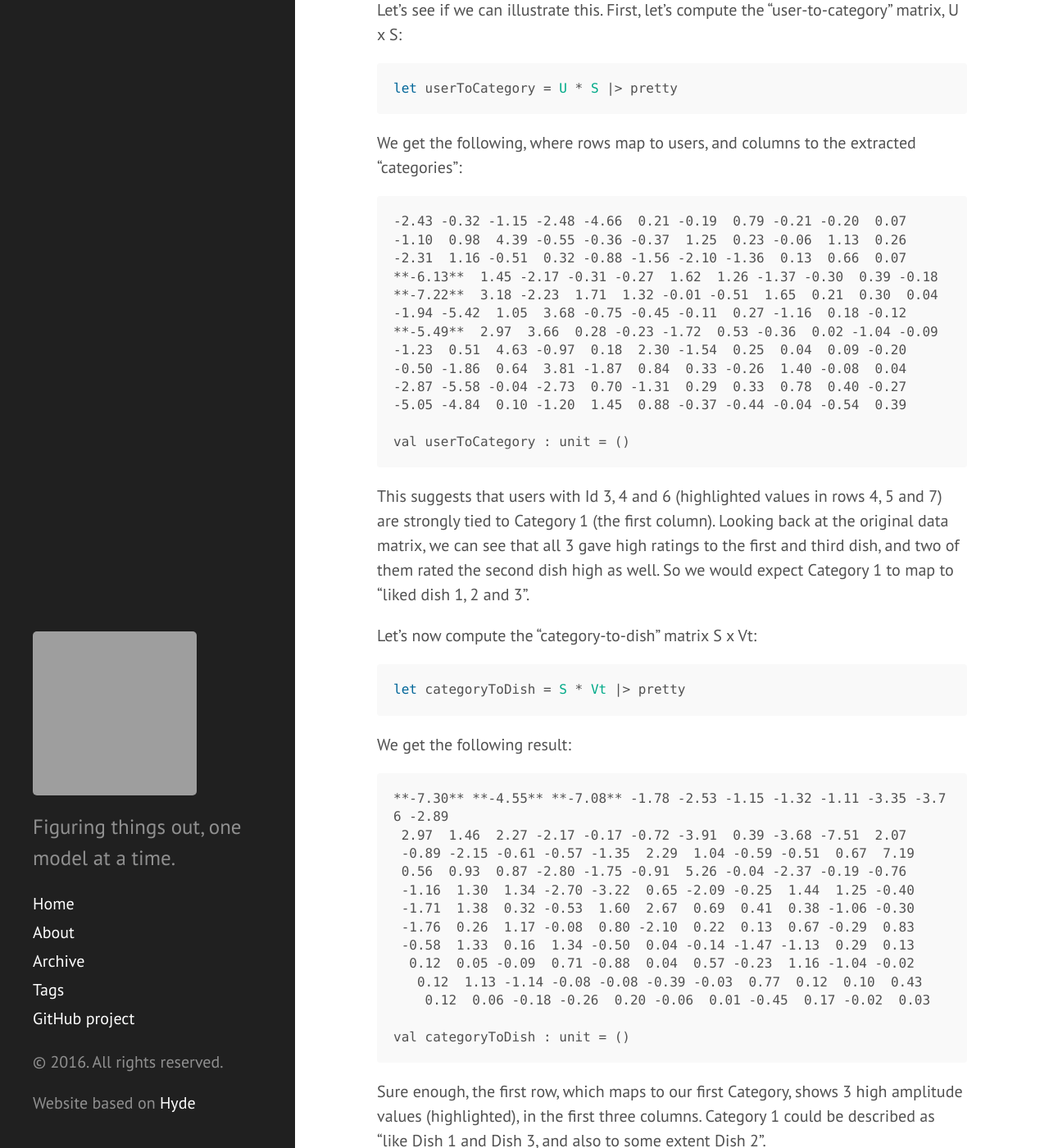
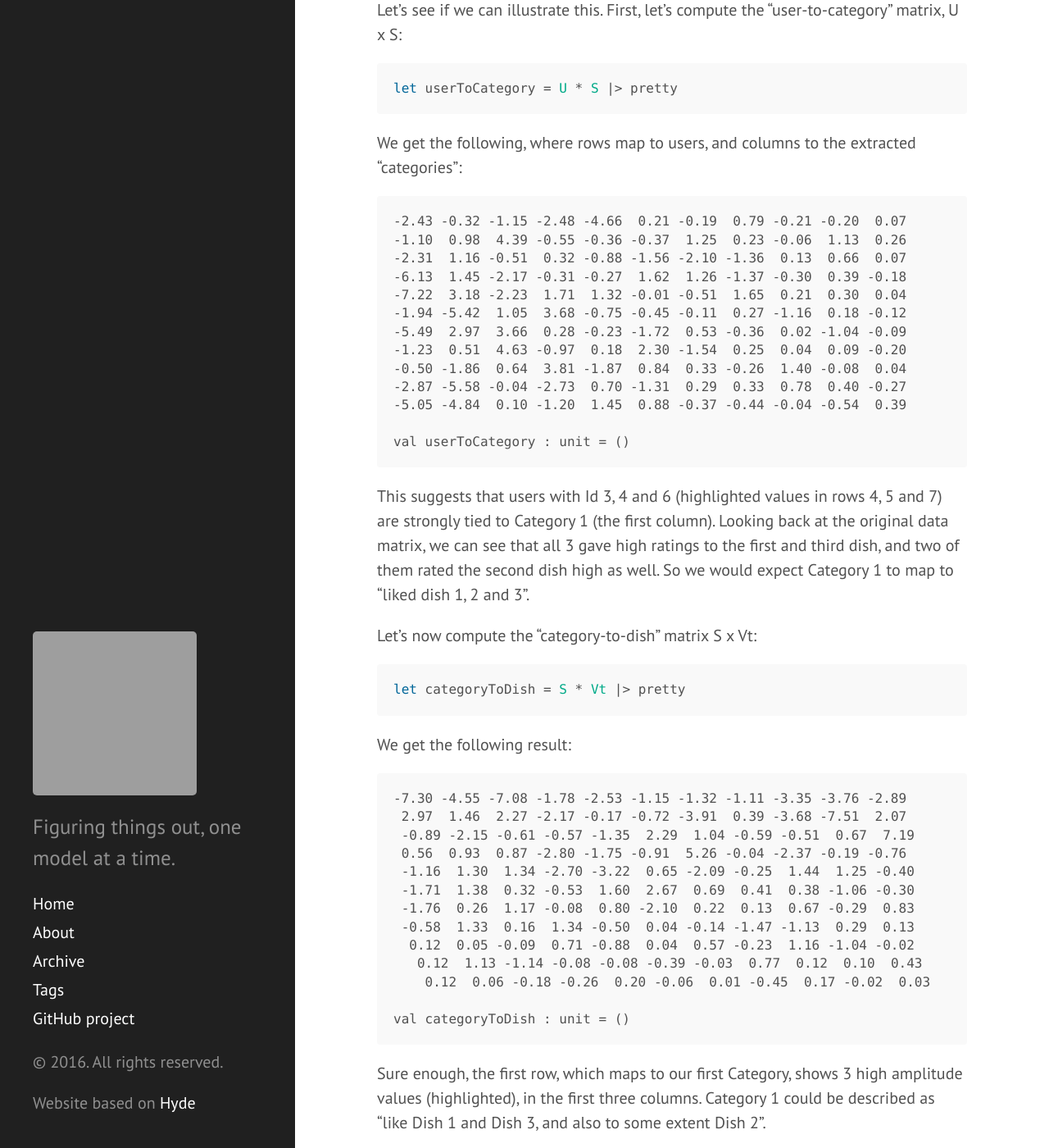
Before and after one commit to mathias-brandewinder/mathias-brandewinder.github.io, a Jekyll site: the page built from _posts/2013-03-25-Simplify-data-with-SVD-and-MathNET-in-FSharp.md, in a window 1280 px wide and 1400 px high, scrolled down 5762 px. Shown: the whole window at 82% size. Built offline with Jekyll 4.4.1, drawn with Linux system fonts in a browser that asks for light colours; comment, search, counter and statistics services are not loaded; some of the changed text lies outside the part shown; grey boxes are pictures that could not be loaded.

Commit message:
2013/03 formatting fixes

````diff
--- a/_posts/2013-03-25-Simplify-data-with-SVD-and-MathNET-in-FSharp.md
+++ b/_posts/2013-03-25-Simplify-data-with-SVD-and-MathNET-in-FSharp.md
@@ -157,17 +157,17 @@
 ```
 
 ```
-**13.10**  0.00  0.00  0.00  0.00  0.00  0.00  0.00  0.00  0.00  0.00
-0.00  **10.54**  0.00  0.00  0.00  0.00  0.00  0.00  0.00  0.00  0.00
-0.00  0.00  **8.18**  0.00  0.00  0.00  0.00  0.00  0.00  0.00  0.00
-0.00  0.00  0.00  **6.89**  0.00  0.00  0.00  0.00  0.00  0.00  0.00
-0.00  0.00  0.00  0.00  **5.59**  0.00  0.00  0.00  0.00  0.00  0.00
-0.00  0.00  0.00  0.00  0.00  **4.11**  0.00  0.00  0.00  0.00  0.00
-0.00  0.00  0.00  0.00  0.00  0.00  **3.30**  0.00  0.00  0.00  0.00
-0.00  0.00  0.00  0.00  0.00  0.00  0.00  **2.78**  0.00  0.00  0.00
-0.00  0.00  0.00  0.00  0.00  0.00  0.00  0.00  **2.03**  0.00  0.00
-0.00  0.00  0.00  0.00  0.00  0.00  0.00  0.00  0.00  **1.89**  0.00
-0.00  0.00  0.00  0.00  0.00  0.00  0.00  0.00  0.00  0.00  **0.63**
+13.10  0.00  0.00  0.00  0.00  0.00  0.00  0.00  0.00  0.00  0.00
+0.00  10.54  0.00  0.00  0.00  0.00  0.00  0.00  0.00  0.00  0.00
+0.00  0.00  8.18  0.00  0.00  0.00  0.00  0.00  0.00  0.00  0.00
+0.00  0.00  0.00  6.89  0.00  0.00  0.00  0.00  0.00  0.00  0.00
+0.00  0.00  0.00  0.00  5.59  0.00  0.00  0.00  0.00  0.00  0.00
+0.00  0.00  0.00  0.00  0.00  4.11  0.00  0.00  0.00  0.00  0.00
+0.00  0.00  0.00  0.00  0.00  0.00  3.30  0.00  0.00  0.00  0.00
+0.00  0.00  0.00  0.00  0.00  0.00  0.00  2.78  0.00  0.00  0.00
+0.00  0.00  0.00  0.00  0.00  0.00  0.00  0.00  2.03  0.00  0.00
+0.00  0.00  0.00  0.00  0.00  0.00  0.00  0.00  0.00  1.89  0.00
+0.00  0.00  0.00  0.00  0.00  0.00  0.00  0.00  0.00  0.00  0.63
 
 val it : unit = ()
 ```
@@ -186,10 +186,10 @@
 -2.43 -0.32 -1.15 -2.48 -4.66  0.21 -0.19  0.79 -0.21 -0.20  0.07
 -1.10  0.98  4.39 -0.55 -0.36 -0.37  1.25  0.23 -0.06  1.13  0.26
 -2.31  1.16 -0.51  0.32 -0.88 -1.56 -2.10 -1.36  0.13  0.66  0.07
-**-6.13**  1.45 -2.17 -0.31 -0.27  1.62  1.26 -1.37 -0.30  0.39 -0.18
-**-7.22**  3.18 -2.23  1.71  1.32 -0.01 -0.51  1.65  0.21  0.30  0.04
+-6.13  1.45 -2.17 -0.31 -0.27  1.62  1.26 -1.37 -0.30  0.39 -0.18
+-7.22  3.18 -2.23  1.71  1.32 -0.01 -0.51  1.65  0.21  0.30  0.04
 -1.94 -5.42  1.05  3.68 -0.75 -0.45 -0.11  0.27 -1.16  0.18 -0.12
-**-5.49**  2.97  3.66  0.28 -0.23 -1.72  0.53 -0.36  0.02 -1.04 -0.09
+-5.49  2.97  3.66  0.28 -0.23 -1.72  0.53 -0.36  0.02 -1.04 -0.09
 -1.23  0.51  4.63 -0.97  0.18  2.30 -1.54  0.25  0.04  0.09 -0.20
 -0.50 -1.86  0.64  3.81 -1.87  0.84  0.33 -0.26  1.40 -0.08  0.04
 -2.87 -5.58 -0.04 -2.73  0.70 -1.31  0.29  0.33  0.78  0.40 -0.27
@@ -209,7 +209,7 @@
 We get the following result:
 
 ```
-**-7.30** **-4.55** **-7.08** -1.78 -2.53 -1.15 -1.32 -1.11 -3.35 -3.76 -2.89
+-7.30 -4.55 -7.08 -1.78 -2.53 -1.15 -1.32 -1.11 -3.35 -3.76 -2.89
  2.97  1.46  2.27 -2.17 -0.17 -0.72 -3.91  0.39 -3.68 -7.51  2.07
  -0.89 -2.15 -0.61 -0.57 -1.35  2.29  1.04 -0.59 -0.51  0.67  7.19
  0.56  0.93  0.87 -2.80 -1.75 -0.91  5.26 -0.04 -2.37 -0.19 -0.76
````
Also changed, not shown: _posts/2013-03-03-On-F-code-readability.md (+1 -0 lines).
